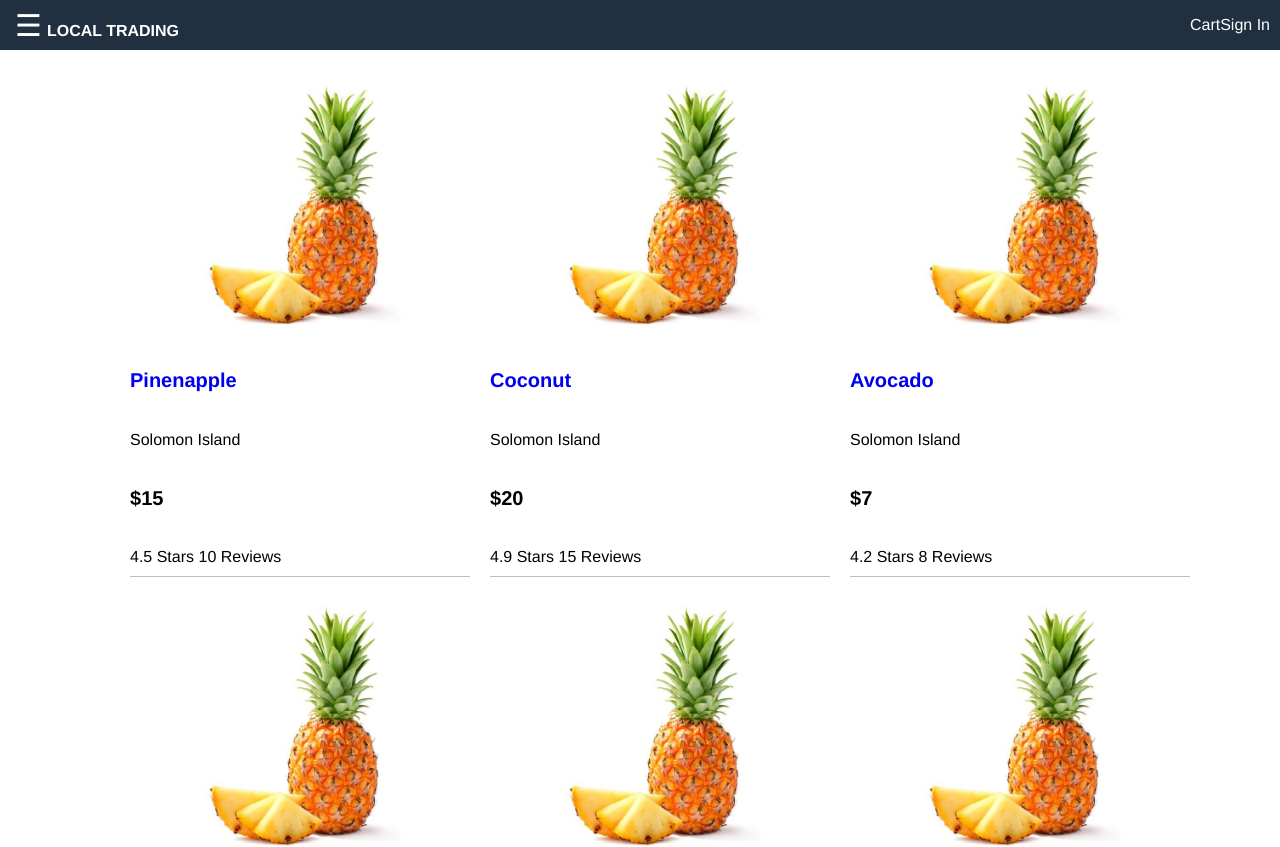
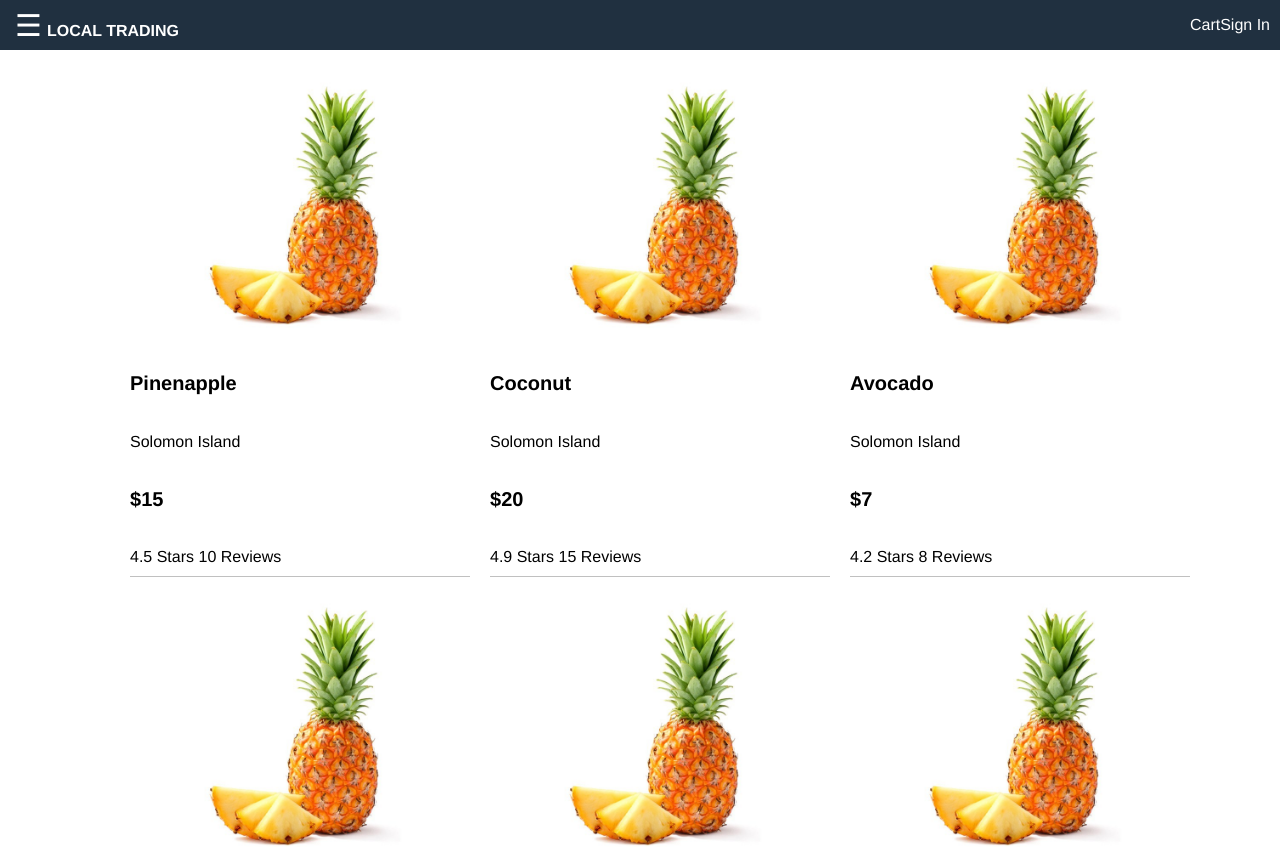
Before and after one commit to LD0315/local-trading, a React (Create React App) app in the folder frontend/: page / in a window 1280 px wide. Shown: the top 847 px of the page. Built offline with nearby package versions, Linux system fonts and the light colour scheme.

Commit message:
Link added

```diff
--- a/frontend/src/App.js
+++ b/frontend/src/App.js
@@ -1,6 +1,6 @@
 import React from 'react';
 import data from './data';
-import { BrowserRouter, Route } from 'react-router-dom';
+import { BrowserRouter, Route, Link } from 'react-router-dom';
 import HomeScreen from './Screens/HomeScreen';
 import ProductScreen from './Screens/ProductScreen';
 
@@ -23,7 +23,7 @@ function App() {
                 <button onClick={openMenu}>
                     &#9776;
                 </button>
-                <a href="index.html">LOCAL TRADING</a>
+                <Link to="/">LOCAL TRADING</Link>
             </div>
             <div className="header-links">
                 <a href="cart.html">Cart</a>
--- a/frontend/src/Screens/HomeScreen.js
+++ b/frontend/src/Screens/HomeScreen.js
@@ -1,5 +1,6 @@
 import React from 'react';
 import data from '../data';
+import { Link } from 'react-router-dom';
 
 function HomeScreen (props) {
     return <ul className="products">
@@ -7,10 +8,9 @@ function HomeScreen (props) {
       data.products.map(product =>
         <li>
           <div className="product">
-              <img className="product-image" src={product.image} alt="product" />
-              <div className="product-name">
-                  <a href="product.html">{product.name} </a>
-              </div>
+          <Link to={'/product/' + product._id}>
+              <img className="product-image" src={product.image} alt="product" /></Link>
+              <div className="product-name">{product.name}</div>
               <div className="product-brand">{product.brand}</div>
               <div className="product-price">${product.price}</div>
               <div className="product-rating">{product.rating} Stars {product.numReviews} Reviews </div>
--- a/frontend/src/data.js
+++ b/frontend/src/data.js
@@ -1,6 +1,7 @@
 export default {
     products: [
       {
+        _id: '1',
         name: 'Pinenapple',
         category: 'Fruits',
         image: '/images/pineapple.jpg',
@@ -10,6 +11,7 @@ export default {
         numReviews: 10
      },
      {
+        _id: '2',
         name: 'Coconut',
         category: 'Fruits',
         image: '/images/pineapple.jpg',
@@ -19,6 +21,7 @@ export default {
         numReviews: 15
      },
      {
+        _id: '3',
         name: 'Avocado',
         category: 'Vegetables',
         image: '/images/pineapple.jpg',
@@ -28,6 +31,7 @@ export default {
         numReviews: 8
      },
      {
+        _id: '4',
         name: 'Watermelon',
         category: 'Fruits',
         image: '/images/pineapple.jpg',
@@ -37,6 +41,7 @@ export default {
         numReviews: 12
      },
      {
+        _id: '5',
         name: 'Eggplant',
         category: 'Vegetables',
         image: '/images/pineapple.jpg',
@@ -46,6 +51,7 @@ export default {
         numReviews: 20
      },
      {
+        _id: '6',
         name: 'Tomato',
         category: 'Vegetables',
         image: '/images/pineapple.jpg',
```
